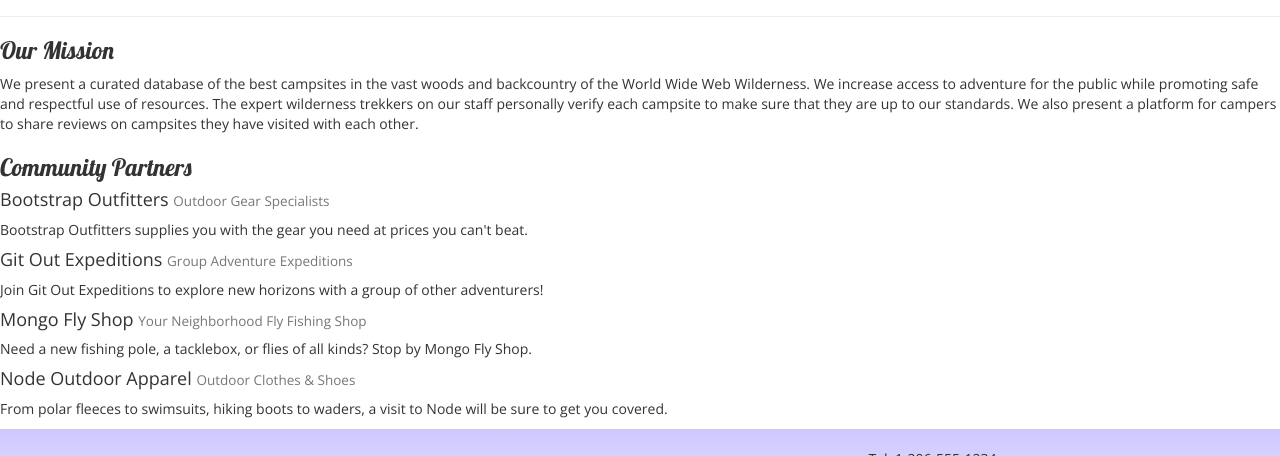
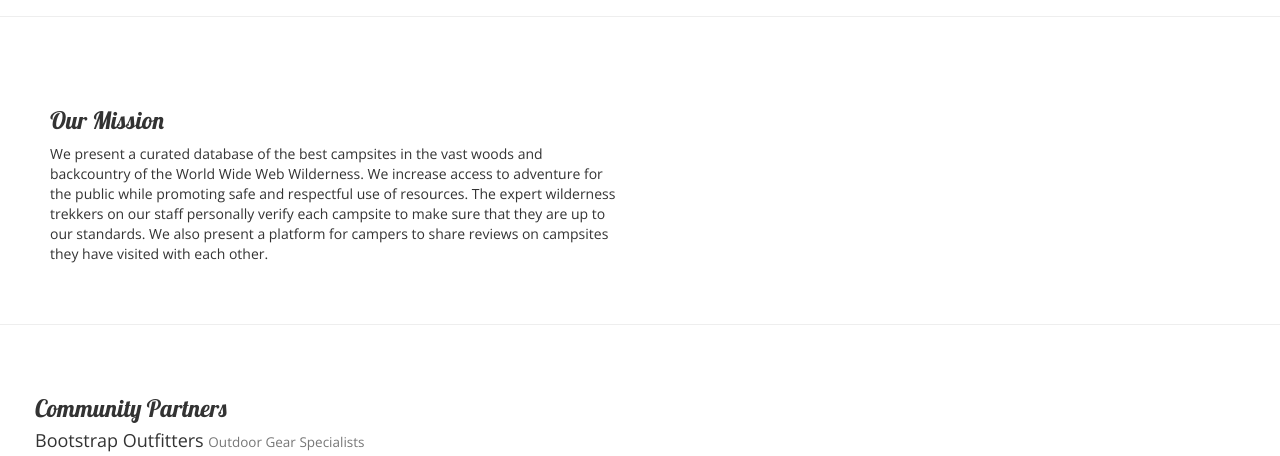
Before and after one commit to cristiaann-VL4L/nucampsite, a website: page aboutus.html in a window 1280 px wide. Shown: the part 279-735 px from the top of the page. Drawn offline with nearby package versions, Linux system fonts and the light colour scheme.

Commit message:
About us and Index edits

```diff
--- a/aboutus.html
+++ b/aboutus.html
@@ -31,30 +31,30 @@
 
     <div>
         <div>
-            <div>
+            <div class="col-12">
                <h2>About Us</h2>
                <hr />
             </div>
         </div>
 
-        <div>
-            <div>
+        <div class="row row-content">
+            <div class="col-sm-6 ">
                 <h3>Our Mission</h3>
                 <p>We present a curated database of the best campsites in the vast woods and backcountry of the World Wide Web Wilderness. We increase access to adventure for the public while promoting safe and respectful use of resources. The expert wilderness trekkers on our staff personally verify each campsite to make sure that they are up to our standards. We also present a platform for campers to share reviews on campsites they have visited with each other.</p>
             </div>
         </div>
 
-        <div>
-            <div>
+        <div class="row row-content">
+            <div class="col-12">
                 <h3>Community Partners</h3>
                 <h4>Bootstrap Outfitters <small>Outdoor Gear Specialists</small></h4>
-                <p>Bootstrap Outfitters supplies you with the gear you need at prices you can't beat.</p>
+                <p class="d-none d-sm-block">Bootstrap Outfitters supplies you with the gear you need at prices you can't beat.</p>
                 <h4>Git Out Expeditions <small>Group Adventure Expeditions</small></h4>
-                <p>Join Git Out Expeditions to explore new horizons with a group of other adventurers!</p>
+                <p class="d-none d-sm-block">Join Git Out Expeditions to explore new horizons with a group of other adventurers!</p>
                 <h4>Mongo Fly Shop <small>Your Neighborhood Fly Fishing Shop</small></h4>
-                <p>Need a new fishing pole, a tacklebox, or flies of all kinds? Stop by Mongo Fly Shop.</p>
+                <p class="d-none d-sm-block">Need a new fishing pole, a tacklebox, or flies of all kinds? Stop by Mongo Fly Shop.</p>
                 <h4>Node Outdoor Apparel <small>Outdoor Clothes & Shoes</small></h4>
-                <p>From polar fleeces to swimsuits, hiking boots to waders, a visit to Node will be sure to get you covered.</p>
+                <p class="d-none d-sm-block">From polar fleeces to swimsuits, hiking boots to waders, a visit to Node will be sure to get you covered.</p>
             </div>
         </div>
     </div>
```
Also changed, not shown: index.html (+5 -5 lines).
